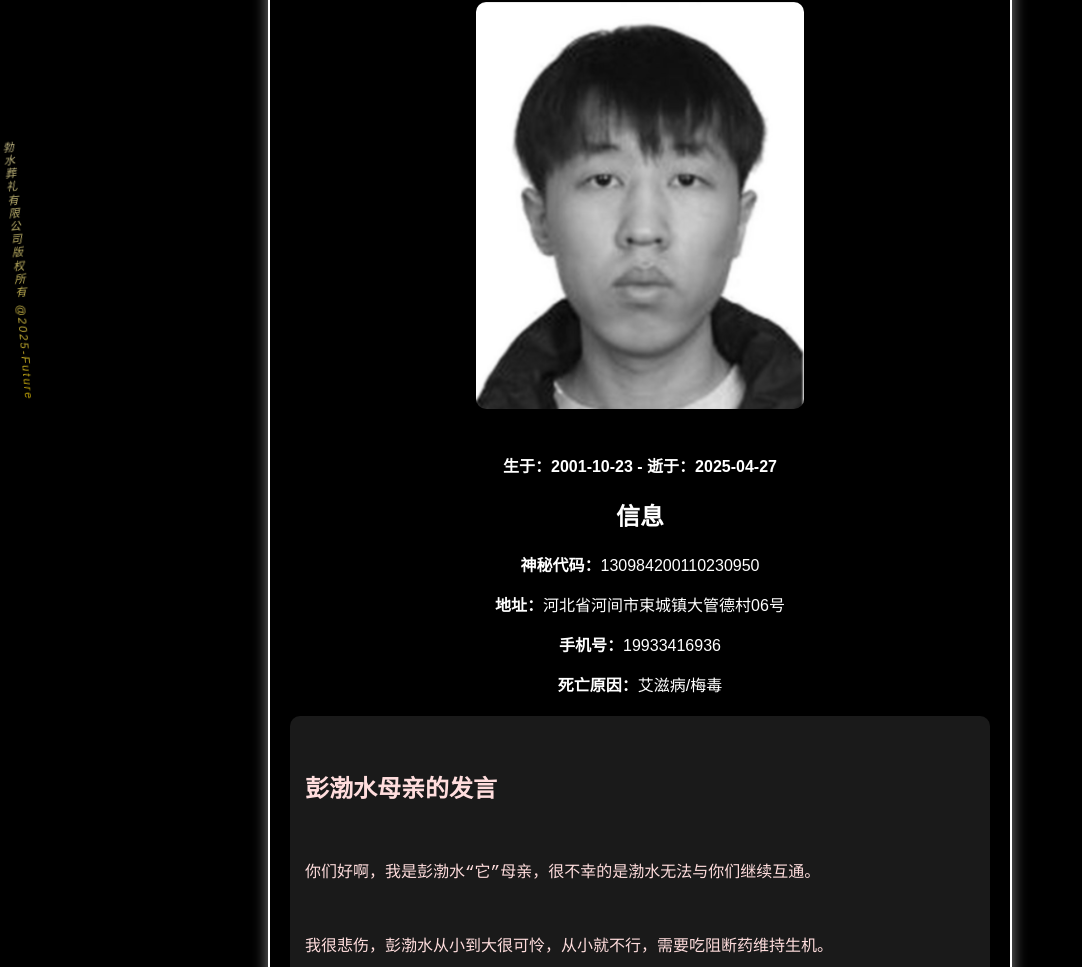
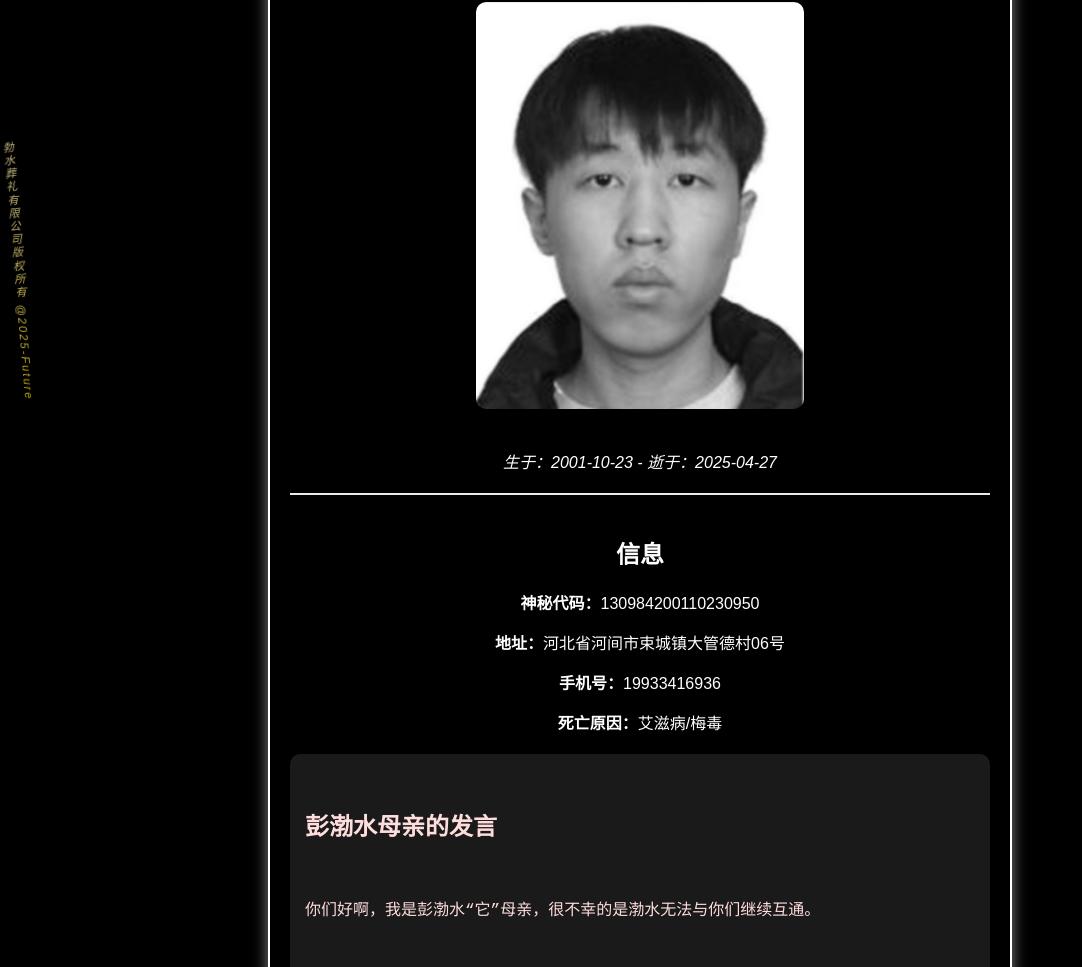
Before and after one commit to Araykal/boshui, a plain HTML site: page old.html in a window 1280 px wide. Shown: the part 129-1096 px from the top of the page, without its empty margins (0-1082 px from the left). Drawn offline with Linux system fonts and the light colour scheme.

Commit message:
分割线

```diff
--- a/old.html
+++ b/old.html
@@ -121,8 +121,9 @@
             font-style: italic;
         }
         .lifespan {
-            margin-top: 20px;
-            font-weight: bold;
+            font-style: italic;
+            text-align: center;
+            margin-bottom: 20px;
         }
         .speech {
             margin-top: 20px;
@@ -133,6 +134,10 @@
             color: #ffdddd;
             font-family: 'Courier New', monospace;
             white-space: pre-line;
+        }
+        .info {
+            border-top: 2px solid #eaeaea;
+            padding-top: 20px;
         }
         .category {
             margin-top: 20px;
```
